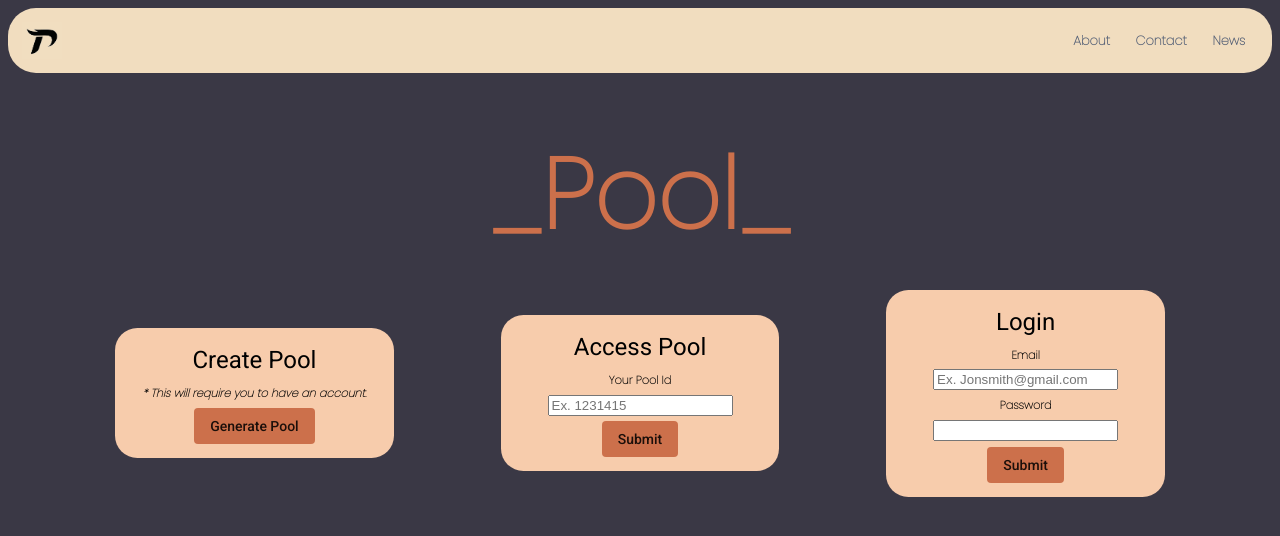
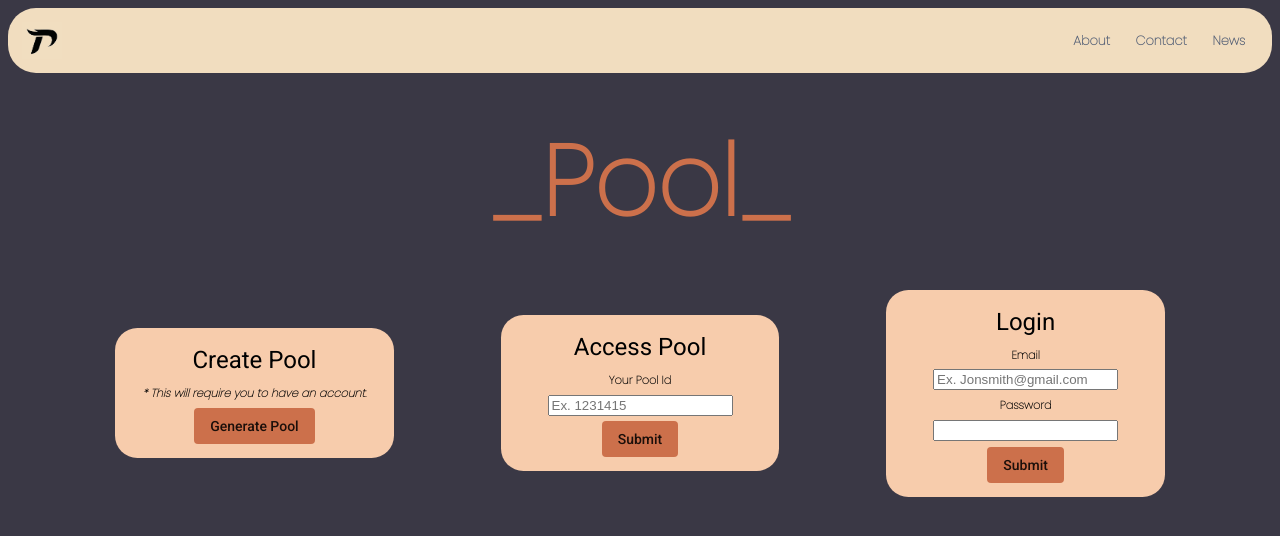
Before and after one commit to Vespertine112/pool, an Angular app in the folder pool/: page /login in a window 1280 px wide. Shown: the top 536 px of the page. Built offline with nearby package versions, Linux system fonts and the light colour scheme.

Commit message:
Updated the css for main

```diff
--- a/pool/src/app/login-main/login-main.component.css
+++ b/pool/src/app/login-main/login-main.component.css
@@ -23,7 +23,7 @@
 
 .largeLogo{
     position: absolute;
-    top: 14vmax;
+    top: 13vmax;
     bottom: auto;
     font-family: 'Poppins';
     font-weight: bold;
```
